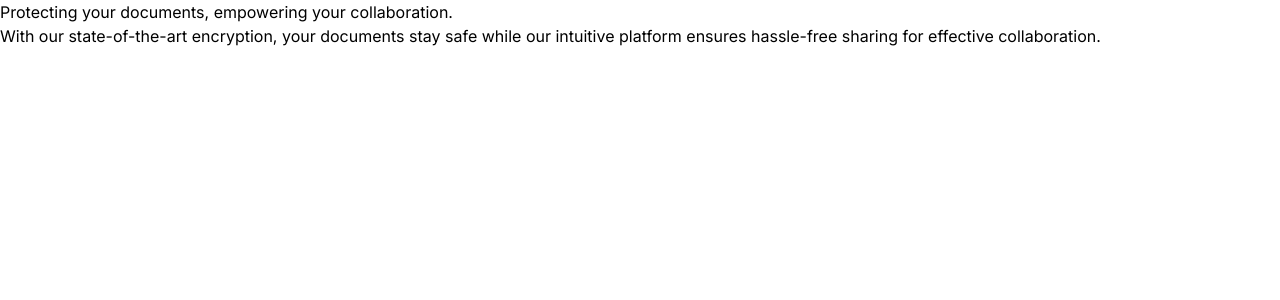
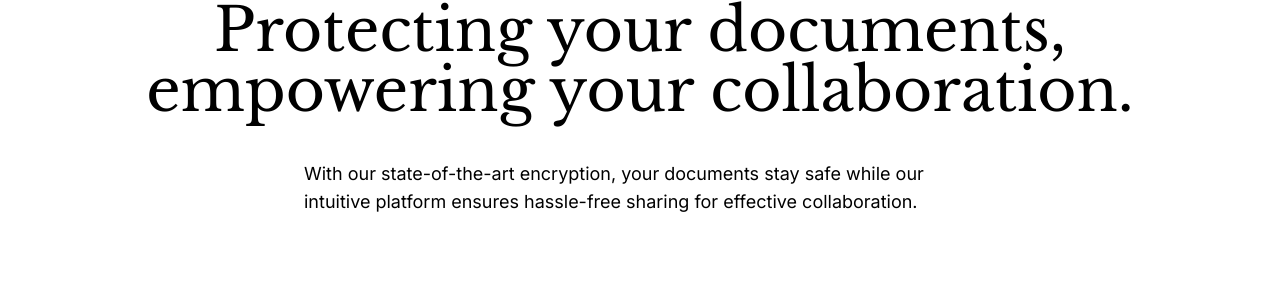
Before and after one commit to GIMMI42PIASTRATO/TextVault, a Next.js app: page / in a window 1280 px wide. Shown: the top 300 px of the page. Built offline with nearby package versions, Linux system fonts and the light colour scheme.

Commit message:
feat: created the hero section

```diff
--- a/src/app/page.tsx
+++ b/src/app/page.tsx
@@ -1,17 +1,25 @@
 // Lading Page
 // Here is where the user will land when they visit the site
+
+import { libreBaskerville } from "@/utils/fonts";
+
 export default function Home() {
 	return (
 		<>
-			<section>
-				<h1 className="">
-					Protecting your documents, empowering your collaboration.
-				</h1>
-				<p>
-					With our state-of-the-art encryption, your documents stay
-					safe while our intuitive platform ensures hassle-free
-					sharing for effective collaboration.
-				</p>
+			<section className="flex justify-center mx-auto 2xl:max-w-7xl xl:max-w-6xl lg:max-w-4xl md:max-w-3xl xs:max-w-md">
+				<div className="flex flex-col items-center">
+					<h1
+						className={`${libreBaskerville.className} text-center max-w-6xl text-4xl font-normal mb-10 lg:text-6xl`}
+					>
+						Protecting your documents, empowering your
+						collaboration.
+					</h1>
+					<p className="max-w-2xl mx-auto text-lg ">
+						With our state-of-the-art encryption, your documents
+						stay safe while our intuitive platform ensures
+						hassle-free sharing for effective collaboration.
+					</p>
+				</div>
 			</section>
 		</>
 	);
--- /dev/null
+++ b/src/utils/fonts.ts
@@ -0,0 +1,13 @@
+import { Inter, Libre_Baskerville } from "next/font/google";
+
+export const inter = Inter({
+	weight: ["400", "500", "600", "700"],
+	subsets: ["latin"],
+	variable: "--font-inter",
+});
+
+export const libreBaskerville = Libre_Baskerville({
+	weight: ["400", "700"],
+	subsets: ["latin"],
+	variable: "--font-libre-baskerville",
+});
--- a/tailwind.config.ts
+++ b/tailwind.config.ts
@@ -1,4 +1,5 @@
 import type { Config } from "tailwindcss";
+import defaultTheme from "tailwindcss/defaultTheme";
 
 const config: Config = {
 	content: [
@@ -7,12 +8,20 @@ const config: Config = {
 		"./src/app/**/*.{js,ts,jsx,tsx,mdx}",
 	],
 	theme: {
+		screens: {
+			xs: "475px",
+			...defaultTheme.screens,
+		},
 		extend: {
 			backgroundImage: {
 				"gradient-radial": "radial-gradient(var(--tw-gradient-stops))",
 				"gradient-conic":
 					"conic-gradient(from 180deg at 50% 50%, var(--tw-gradient-stops))",
 			},
+			fontFamily: {
+				sans: ["var(--font-inter)"],
+				serif: ["var(--font-libre-baskerville)"],
+			},
 		},
 	},
 	plugins: [],
```
Also changed, not shown: public/text-vault-logo.png (added). Lines whose indentation alone changed are shown as unchanged.
